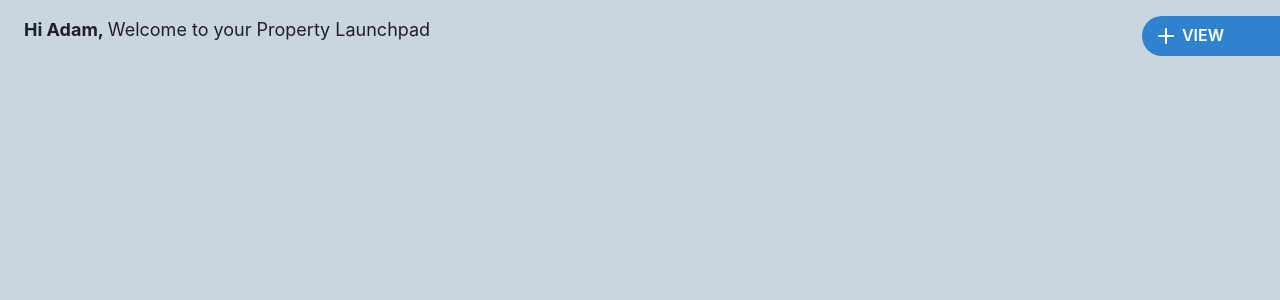
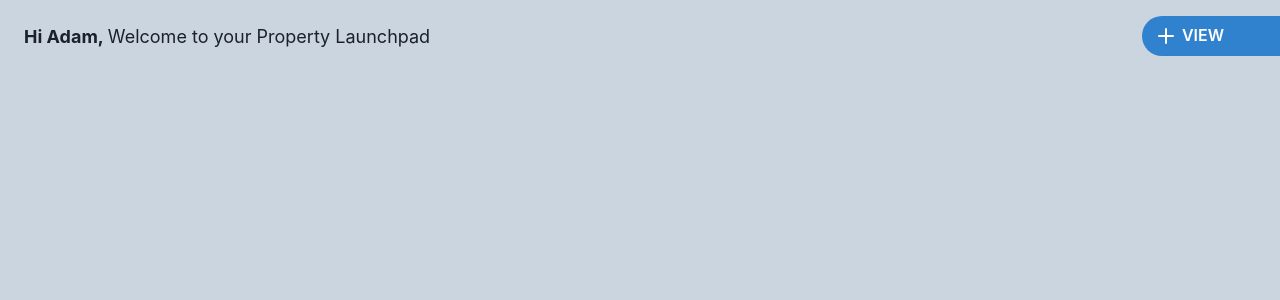
Before and after one commit to grasielaGomes/homefiles, a React (Create React App) app: page / in a window 1280 px wide. Shown: the top 300 px of the page. Built offline with nearby package versions, Linux system fonts and the light colour scheme.

Commit message:
refactor: changed Header style

```diff
--- a/src/components/Header.tsx
+++ b/src/components/Header.tsx
@@ -2,7 +2,7 @@ import { Flex, Text, Button } from "@chakra-ui/react";
 import { AddIcon } from "@chakra-ui/icons";
 
 export const Header = () => (
-  <Flex justifyContent="space-between">
+  <Flex justifyContent="space-between" align="center">
     <Flex gap={1}>
       <Text fontSize="lg" as="b">
         Hi Adam,
@@ -17,8 +17,9 @@ export const Header = () => (
       borderRightRadius="none"
       paddingRight="14"
       marginRight="-6"
+      textTransform="uppercase"
     >
-      VIEW
+      view
     </Button>
   </Flex>
 );
```
